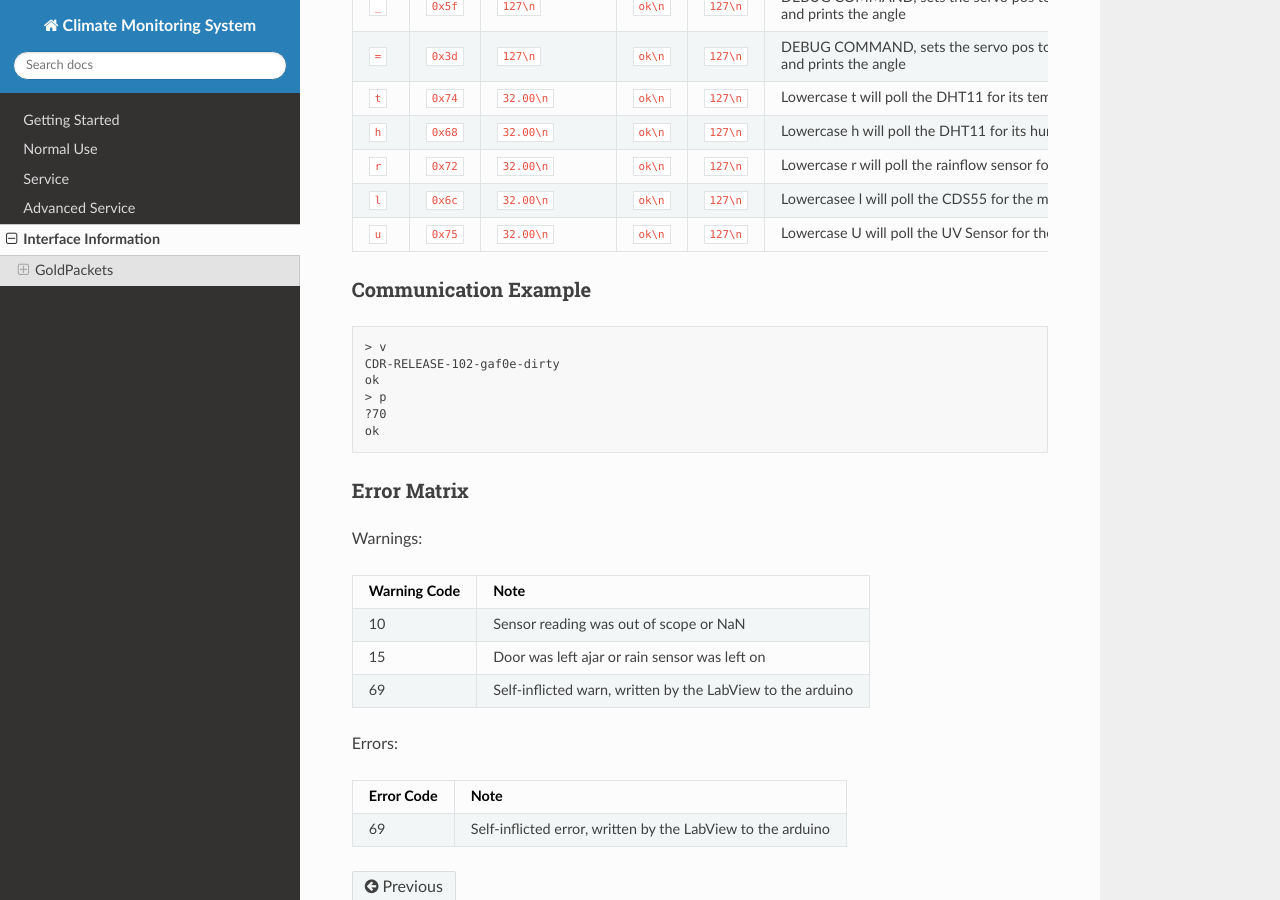
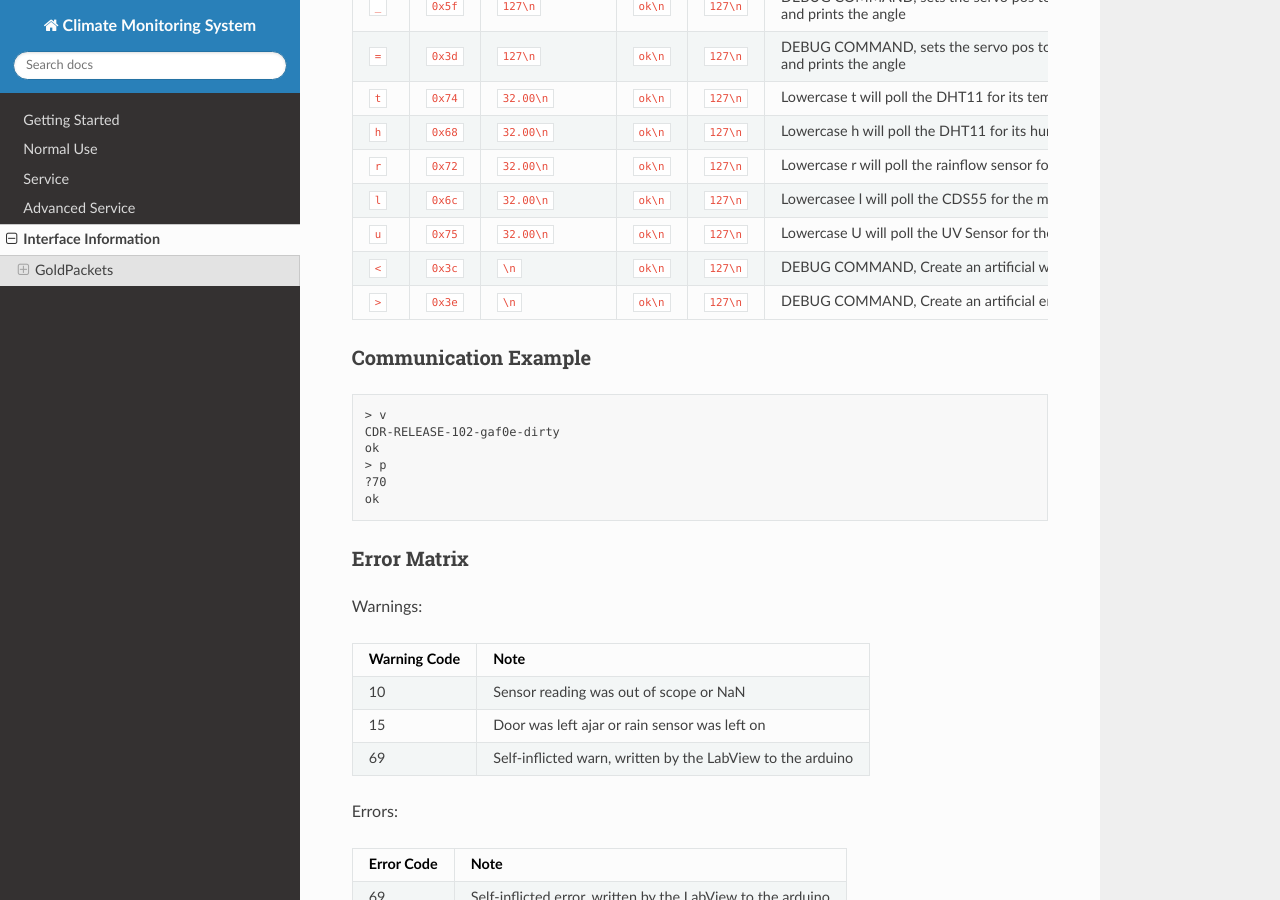
Before and after one commit to KenwoodFox/EG-207, a Sphinx documentation site: the page built from docs/advanced_service/interface_information.rst, in a window 1280 px wide and 900 px high, scrolled down 743 px. Built offline with Sphinx 7.4.7 and the Read the Docs theme 2.0.0, drawn with Linux system fonts in a browser that asks for light colours.

Commit message:
Implement right and left bracket instructions

```diff
--- a/docs/advanced_service/interface_information.rst
+++ b/docs/advanced_service/interface_information.rst
@@ -44,6 +44,10 @@ The format is call/response based and detailed below:
 +-------+----------+--------------------+----------+-----------+-----------------------------------------------------------------------------------------------------------------------------------------------------+
 | ``u`` | ``0x75`` | ``32.00\n``        | ``ok\n`` | ``127\n`` | Lowercase U will poll the UV Sensor for the most recent average UV Index reading.                                                                   |
 +-------+----------+--------------------+----------+-----------+-----------------------------------------------------------------------------------------------------------------------------------------------------+
+| ``<`` | ``0x3c`` | ``\n``             | ``ok\n`` | ``127\n`` | DEBUG COMMAND, Create an artificial warning.                                                                                                        |
++-------+----------+--------------------+----------+-----------+-----------------------------------------------------------------------------------------------------------------------------------------------------+
+| ``>`` | ``0x3e`` | ``\n``             | ``ok\n`` | ``127\n`` | DEBUG COMMAND, Create an artificial error.                                                                                                          |
++-------+----------+--------------------+----------+-----------+-----------------------------------------------------------------------------------------------------------------------------------------------------+
 
 Communication Example
 ---------------------
```
